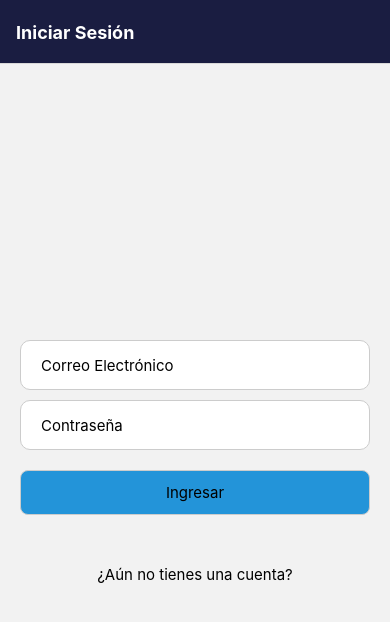
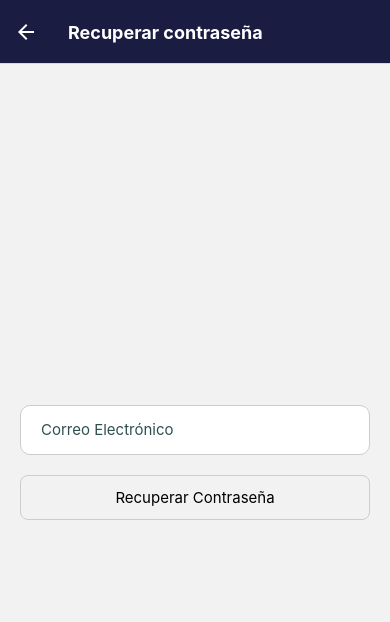
Before and after one commit to YeisonRodriguez87/Project-RN-Firebase, a React Native app: screen /ForgotPassword in a window 390 px wide. Shown: the top 622 px of the page. Built offline with nearby package versions, Linux system fonts and the light colour scheme; no server answers.

Commit message:
forgot password ok

```diff
--- a/App.js
+++ b/App.js
@@ -3,6 +3,7 @@ import { createNativeStackNavigator } from '@react-navigation/native-stack';
 import Login from './screens/Login.jsx';
 import Home from './screens/Home.jsx';
 import Auth from './screens/Auth.jsx';
+import ForgotPassword from './screens/ForgotPassword.jsx';
 import userContext from './userContext.js';
 import { useState, useEffect } from 'react';
 import AsyncStorage from '@react-native-async-storage/async-storage';
@@ -46,10 +47,9 @@ export default function App() {
             <>
               <Stack.Screen name='Login' component={Login} options={{title: 'Iniciar Sesión'}} />
               <Stack.Screen name='Home' component={Home} options={{ title: 'Inicio' }} />
+              <Stack.Screen name='ForgotPassword' component={ForgotPassword} options={{ title: 'Recuperar contraseña' }} />
             </>
           }
-
-
         </Stack.Navigator>
         </NavigationContainer>
       </userContext.Provider>
--- /dev/null
+++ b/screens/ForgotPassword.jsx
@@ -0,0 +1,52 @@
+import { useNavigation } from "@react-navigation/native";
+import { Formik } from "formik";
+//import { forgotValidationSchema } from "../validation/validationSchema";
+import { forgotValidate } from "../validations/validate";
+import { SafeAreaView, TextInput, Text, TouchableHighlight, Alert } from "react-native";
+import { styles } from "../styles/styles";
+import { getAuth, sendPasswordResetEmail } from "firebase/auth"
+const auth = getAuth()
+
+const ForgotPassword = () => {
+  const navigate = useNavigation()
+  function handleReset(values) {
+    sendPasswordResetEmail(auth, values.email)
+        .then(() => {
+            Alert.alert(`Enviamos un mensaje a ${values.email}`)
+            navigate.navigate("Login")
+        })
+      .catch((err) => console.log(err))
+  }
+
+  return (
+    <Formik
+      initialValues={{ email: '' }}
+      validationSchema={forgotValidate}
+      onSubmit={values => handleReset(values)}
+    >
+      {({
+        handleChange, handleSubmit, values, errors
+      }) => (
+        <SafeAreaView style={styles.container}>
+          <TextInput
+            style={styles.inputText}
+            placeholder='Correo Electrónico'
+            placeholderTextColor={'darkslategray'}
+            onChangeText={handleChange('email')}
+            name="email"
+            value={values.email}
+            keyboardType={'email-address'}
+          />
+          {errors.email && (<Text style={styles.error}>{errors.email}</Text>)}
+          <TouchableHighlight onPress={handleSubmit} style={[styles.button, styles.bgRebeccaPurple]} >
+            {
+              <Text style={styles.textButton}>Recuperar Contraseña</Text>
+            }
+          </TouchableHighlight>
+        </SafeAreaView>
+
+      )}
+    </Formik>
+  )
+}
+export default ForgotPassword
--- a/screens/Login.jsx
+++ b/screens/Login.jsx
@@ -14,9 +14,7 @@ const app = initializeApp(firebaseConfig);
 const auth = getAuth();
 
 
-
-
-export default function Login({ navigation }) {
+export default function Login() {
     const navigate = useNavigation()
     const [isNewUser, setIsNewUser] = useState(false)
     const { user, setUser } = useContext(userContext);
@@ -39,20 +37,25 @@ export default function Login({ navigation }) {
             setUser(prev => ({ ...prev, email: values.email }))
             storeUser(values.email)
         })
-        .catch(err => console.log(err))
+        .catch(error => console.log(error))
     }
 
     const handleLogin = (values) => {
-        console.log('Login')
-        console.log(JSON.stringify(values, null, 2));
+        signInWithEmailAndPassword(auth, values.email, values.password)
+        .then(userCredentials => {
+            console.log(userCredentials);
+            setUser(prev => ({ ...prev, email: values.email }))
+            storeUser(values.email)
+        })
+        .catch(error => console.log(error))
     }
 
     const storeUser = async (user) => {
         try {
             const userEmail = JSON.stringify(user)
             AsyncStorage.setItem('email', userEmail)
-        } catch (err) {
-            console.log(err);
+        } catch (error) {
+            console.log(error);
         }
     }
 
@@ -91,6 +94,9 @@ export default function Login({ navigation }) {
                     secureTextEntry={true}
                 />
                 {errors.password && touched.password && (<Text style={styles.error}>{errors.password}</Text>)}
+                <Pressable onPress={() => navigate.navigate("ForgotPassword")}>
+                    <Text style={styles.btnSet}>¿Olvidaste tu contraseña?</Text>
+                </Pressable>
                 <TouchableHighlight style={isNewUser?  [styles.button, styles.btnSignUp]: [styles.button, styles.btnLogin]} onPress={handleSubmit} >
                     {isNewUser ?
                         <Text style={styles.textButton}>Registrarse</Text>
--- a/styles/styles.js
+++ b/styles/styles.js
@@ -55,6 +55,10 @@ export const styles = StyleSheet.create({
     textAlign: 'center',
     fontSize: 15
   },
+  textButton: {
+    textAlign: 'center',
+    fontSize: 15
+  },
   error: {
     color: 'red'
   }
--- a/validations/validate.js
+++ b/validations/validate.js
@@ -11,3 +11,10 @@ export const loginValidate = yup.object().shape({
         .min(6, ({ min }) => `La contraseña debe contener mínimo ${min} caracteres`)
         .required('La contraseña es requerida')
 })
+
+export const forgotValidate = yup.object().shape({
+    email: yup
+        .string()
+        .email('El formato del email no es válido')
+        .required('El email es requerido'),
+})
```
